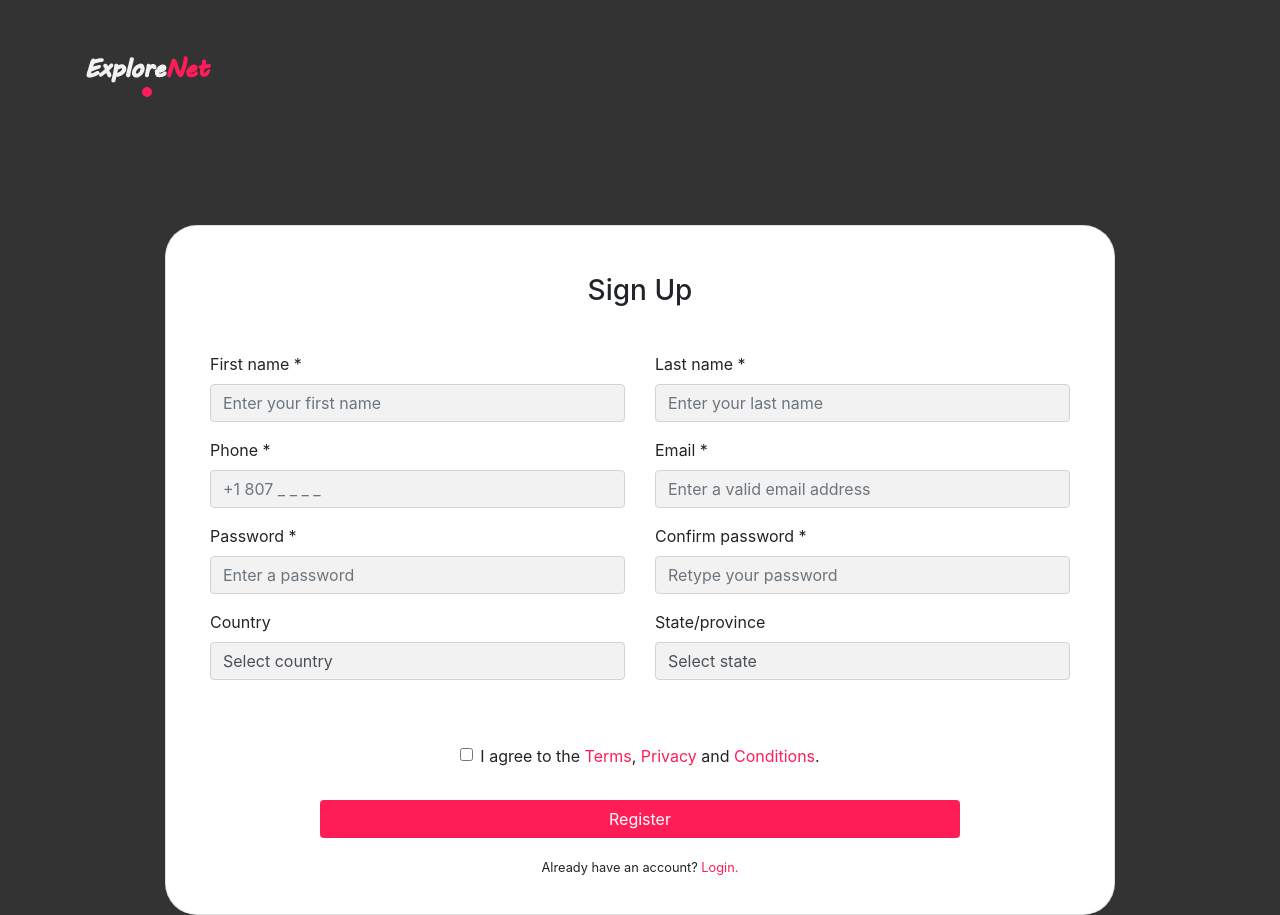
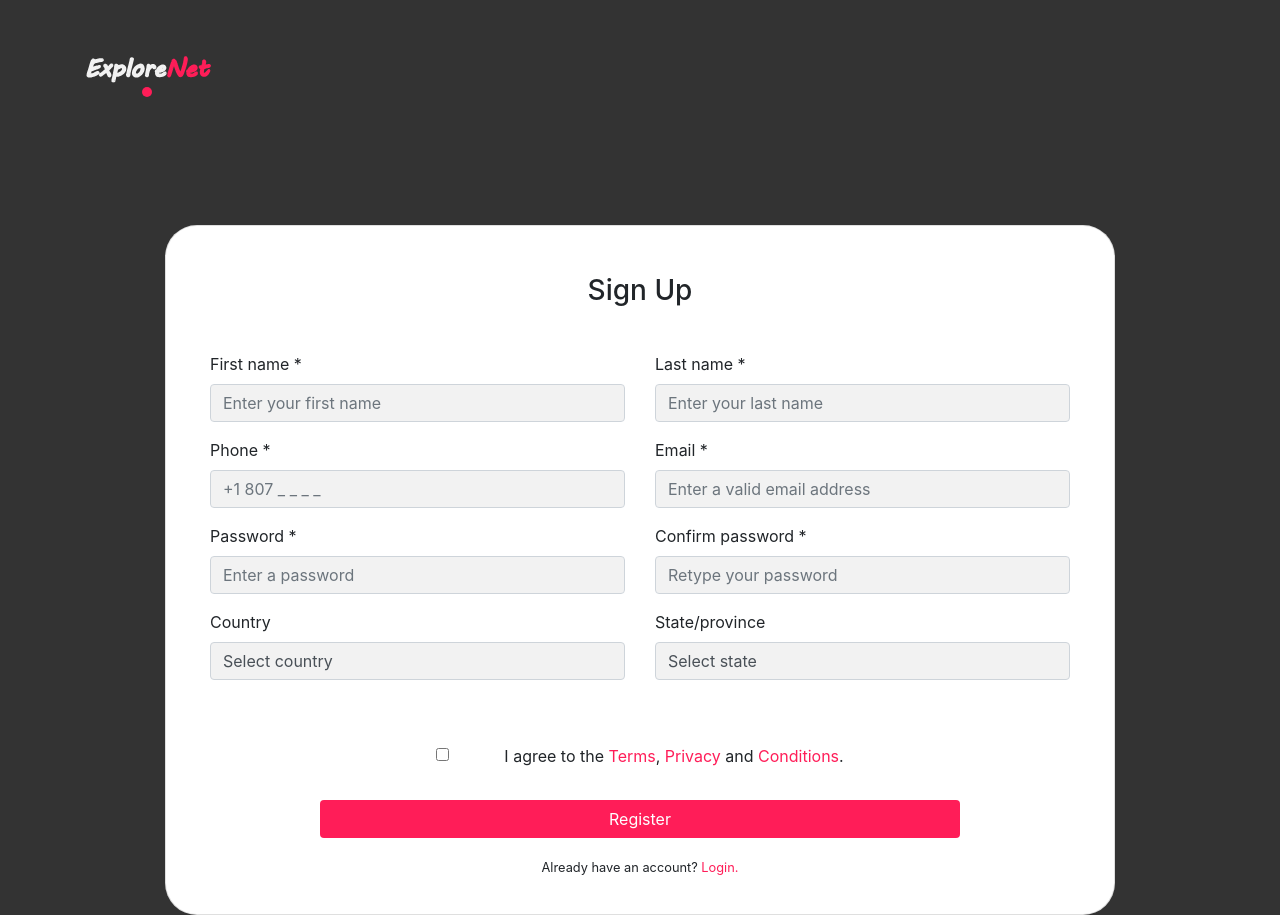
Before and after one commit to wendymunyasi/travel, a plain HTML site: page signup.html in a window 1280 px wide. Shown: the top 915 px of the page. Drawn offline with nearby package versions, Linux system fonts and the light colour scheme.

Commit message:
Add margin to checkbox.

```diff
--- a/signup.html
+++ b/signup.html
@@ -395,7 +395,7 @@
 					<div class="form-group">
 						<div class="form-check text-center mt-5">
 						  <input class="form-check-input" type="checkbox" value="" id="invalidCheck2" required>
-						  <label class="form-check-label" for="invalidCheck2">
+						  <label class="form-check-label ml-5" for="invalidCheck2">
 							I agree to the <a class="terms" href="#">Terms</a>, <a class="terms" href="#">Privacy</a> and <a class="terms" href="#">Conditions</a>.
 						  </label>
 						  <div class="invalid-feedback">
```
Also changed, not shown: index.html (+1 -1 lines).
